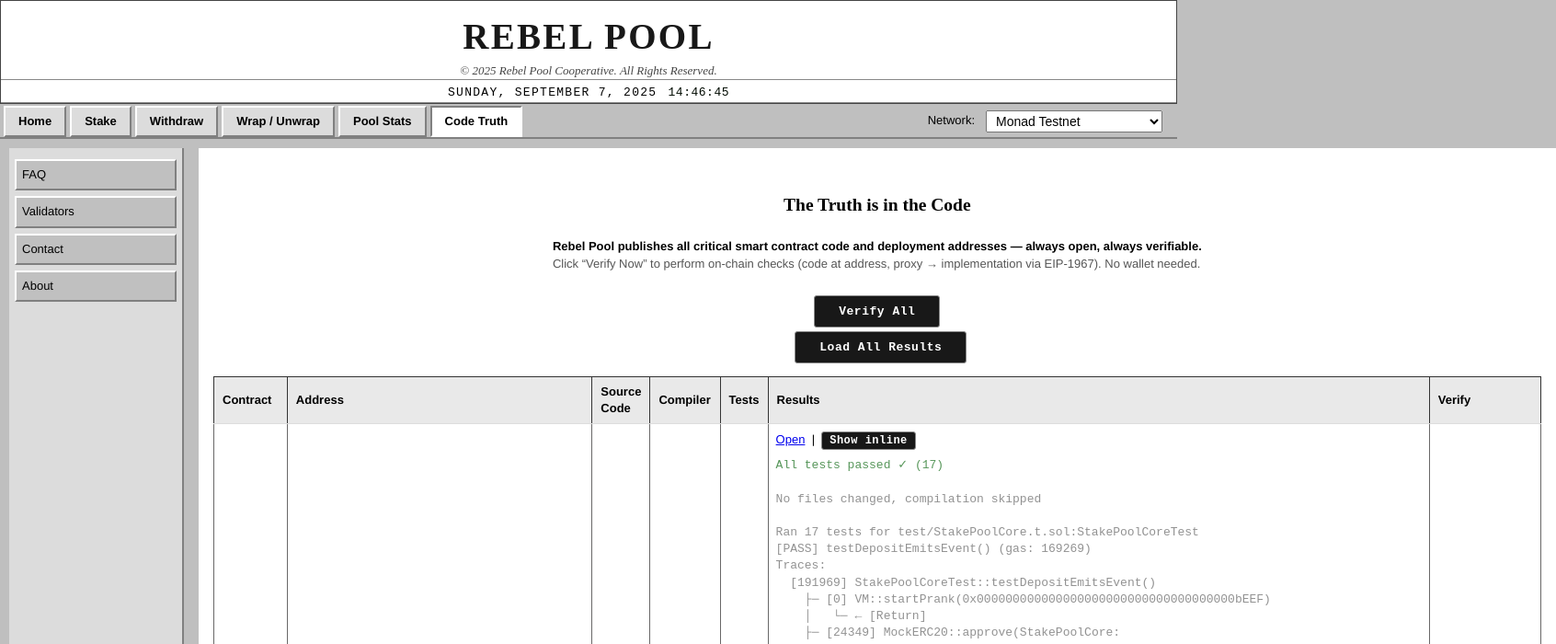
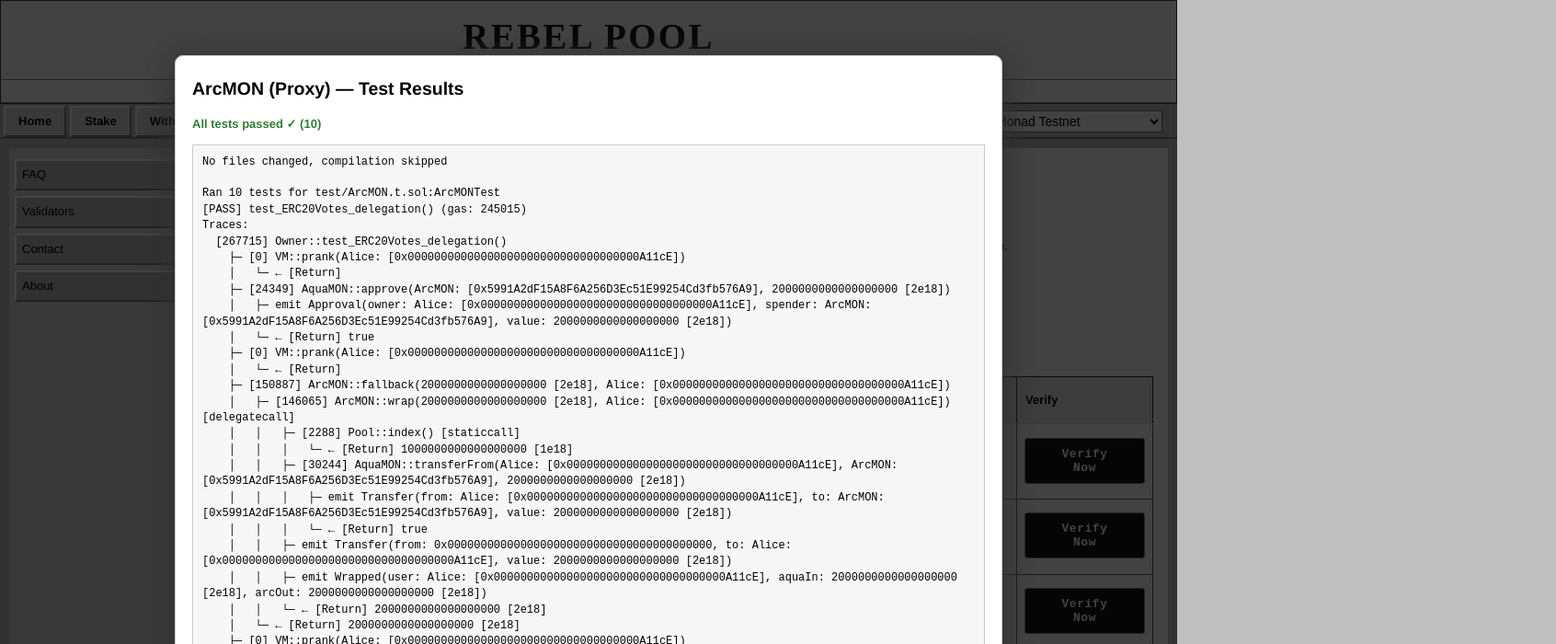
Before and after one commit to rebel-pool/rebel-pool.github.io, a plain HTML site: page truth.html in a window 1280 px wide. Both pictures are taken after a click on the button "Load All Results". Shown: the top 700 px of the page at 92% size, 1692 px wide, since content can reach past the window. Drawn offline with nearby package versions, Linux system fonts and the light colour scheme.

Commit message:
truth update

```diff
--- a/js/truth.js
+++ b/js/truth.js
@@ -203,31 +203,25 @@ function summarizeForge(txt){
 
 async function loadResult(key){
   const url = TEST_FILES[key];
-  const el  = byId(
-    key === "POOL" ? "res-pool" :
-    key === "AQUA" ? "res-aqua" : "res-arc"
-  );
-  if (!url || !el) return;
-  el.classList.remove("ok","err","warn");
-  el.textContent = "Loading test results…";
+  const contract = CONTRACTS.find(c => c.key === key);
+  if (!url || !contract) return;
+
   try {
     const resp = await fetch(url, { cache: "no-store" });
     if (!resp.ok) throw new Error(`HTTP ${resp.status}`);
     const txt = await resp.text();
-  const s = summarizeForge(txt);
-  let badge = '';
-  if (s.failed > 0) {
-    badge = `<span class="err">FAILED: ${s.failed}</span>`;
-  } else if (s.passed > 0) {
-    badge = `<span class="ok">All tests passed ✓ (${s.passed})</span>`;
-  } else {
-    badge = `<span class="warn">No tests detected</span>`;
-  }
-  el.innerHTML = `${badge}\n\n` + esc(txt);
+    const s = summarizeForge(txt);
+
+    let summary =
+      (s.failed>0) ? `<span class="err">FAILED: ${s.failed}</span>` :
+      (s.passed>0) ? `<span class="ok">All tests passed ✓ (${s.passed})</span>` :
+      `<span class="warn">No tests detected</span>`;
+
+    // Instead of injecting into table cell, open modal
+    showTestResultsModal(contract.label, txt, summary);
 
   } catch (e) {
-    el.classList.add("err");
-    el.textContent = "Could not load results: " + (e.message || e);
+    showTestResultsModal(contract.label, `Could not load results: ${e.message || e}`, "");
   }
 }
 
@@ -254,3 +248,22 @@ byId("tech-notes").textContent =
 
 window.verifyContract = verifyContract;
 window.loadResult = loadResult;
+
+function showTestResultsModal(contractLabel, testText, summary) {
+  let modal = document.createElement("div");
+  modal.className = "modal";
+  modal.innerHTML = `
+    <div class="modal-content" style="text-align:left; max-width:900px; width:95%; max-height:85vh; overflow:auto;">
+      <h2 style="margin-top:0;">${contractLabel} — Test Results</h2>
+      <div style="margin: 10px 0; font-weight:bold;">
+        ${summary}
+      </div>
+      <pre style="background:#f7f7f7; padding:10px; border:1px solid #ccc; white-space:pre-wrap; font-size:12px; line-height:1.45;">${esc(testText)}</pre>
+      <div style="text-align:right; margin-top:12px;">
+        <button onclick="navigator.clipboard.writeText(\`${esc(testText)}\`)">Copy Log</button>
+        <button onclick="this.closest('.modal').remove()">Close</button>
+      </div>
+    </div>
+  `;
+  document.body.appendChild(modal);
+}
--- a/truth.html
+++ b/truth.html
@@ -165,8 +165,7 @@ window.addEventListener("DOMContentLoaded", function() {
         <td>
           <a href="${c.results}" target="_blank">Open</a>
           &nbsp;|&nbsp;
-          <button class="stake-btn" style="padding:2px 8px;font-size:12px;" onclick="loadResult('${c.key}')">Show inline</button>
-          <div id="${c.resId}" class="report muted"></div>
+          <button ... onclick="loadResult('${c.key}')">Show Results</button>
         </td>
         <td>
           <button class="stake-btn" onclick="verifyContract('${c.key}','${c.verifyId}')">Verify Now</button>
```
